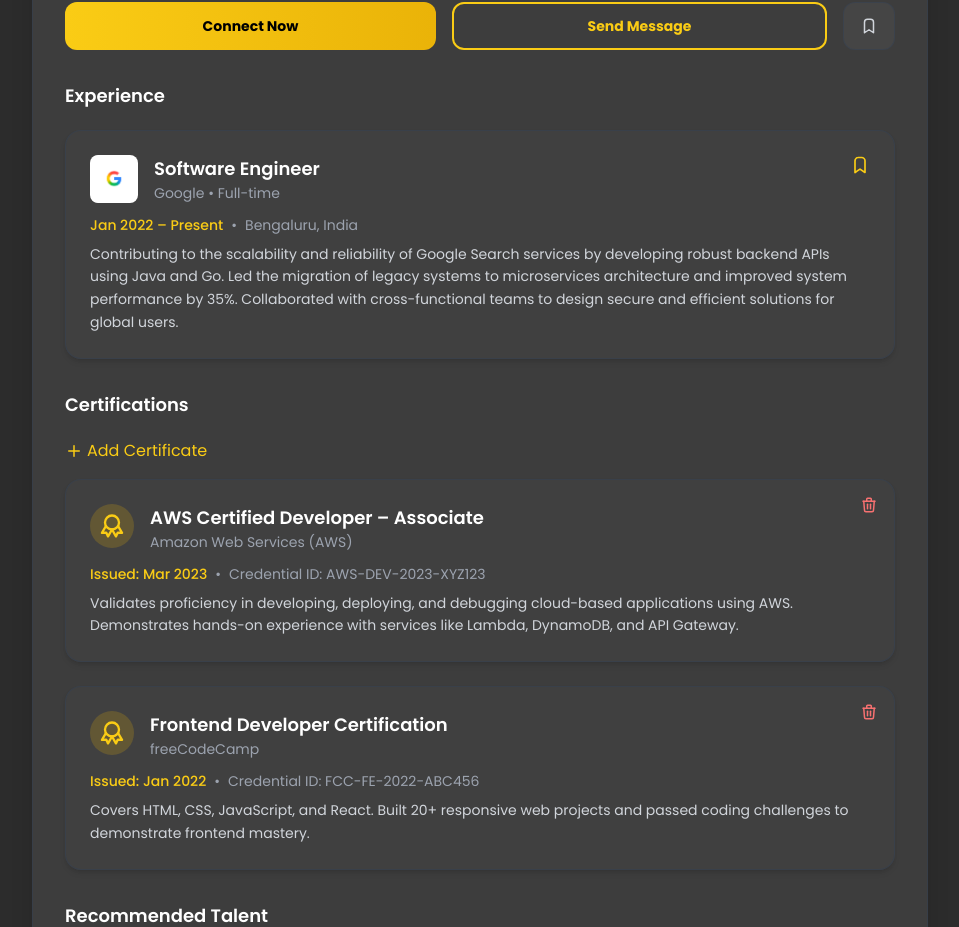
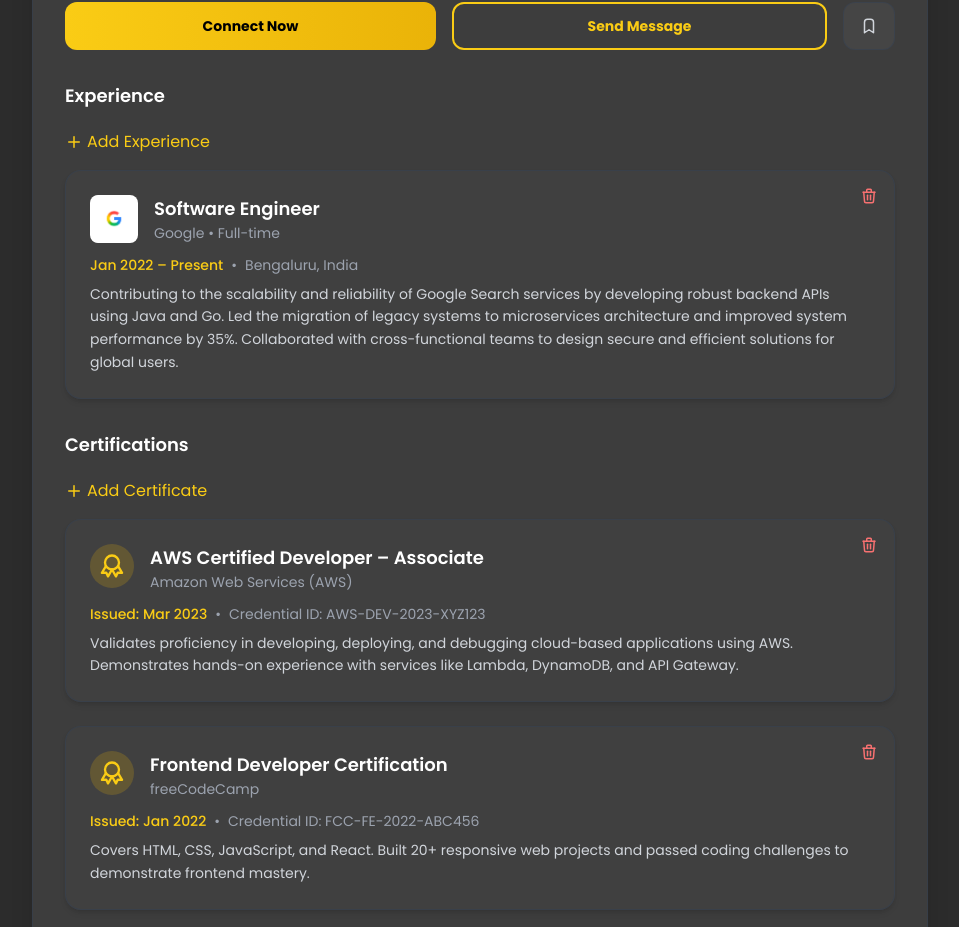
Before and after one commit to Mohmmed-Zaid/Jobluu, a React (Vite) app in the folder react-mantine-tailwind-redux/: page /profile in a window 1280 px wide. Shown: the part 957-1884 px from the top of the page, without its empty margins (160-1119 px from the left). Built offline with nearby package versions, Linux system fonts and the light colour scheme.

Commit message:
Initial push for funtionality to experience

```diff
--- a/react-mantine-tailwind-redux/src/Profile/ExpCard.tsx
+++ b/react-mantine-tailwind-redux/src/Profile/ExpCard.tsx
@@ -1,45 +1,185 @@
-import React from "react";
-import { IconBookmark } from "@tabler/icons-react";
-import CertificateCard from "../Profile/CertificateCard";
+import React, { useState } from "react";
+import { IconBookmark, IconPlus, IconTrash } from "@tabler/icons-react";
+import { TextInput, Textarea, Button, Modal } from "@mantine/core";
+
+interface Experience {
+  company: string;
+  role: string;
+  type: string;
+  start: string;
+  end: string;
+  location: string;
+  logo: string;
+  description: string;
+}
 
 const ExpCard = () => {
+  const [experiences, setExperiences] = useState<Experience[]>([
+    {
+      company: "Google",
+      role: "Software Engineer",
+      type: "Full-time",
+      start: "Jan 2022",
+      end: "Present",
+      location: "Bengaluru, India",
+      logo: "/google.png",
+      description:
+        "Contributing to the scalability and reliability of Google Search services by developing robust backend APIs using Java and Go. Led the migration of legacy systems to microservices architecture and improved system performance by 35%. Collaborated with cross-functional teams to design secure and efficient solutions for global users.",
+    },
+  ]);
+
+  const [addModal, setAddModal] = useState(false);
+  const [newExp, setNewExp] = useState<Experience>({
+    company: "",
+    role: "",
+    type: "",
+    start: "",
+    end: "",
+    location: "",
+    logo: "",
+    description: "",
+  });
+
+  const handleAddExperience = () => {
+    if (newExp.company && newExp.role) {
+      setExperiences([...experiences, newExp]);
+      setNewExp({
+        company: "",
+        role: "",
+        type: "",
+        start: "",
+        end: "",
+        location: "",
+        logo: "",
+        description: "",
+      });
+      setAddModal(false);
+    }
+  };
+
+  const handleDelete = (index: number) => {
+    const updated = [...experiences];
+    updated.splice(index, 1);
+    setExperiences(updated);
+  };
+
   return (
-    <div className="mt-5 bg-mine-shaft-800/50 border border-slate-700/50 rounded-2xl p-6 mb-6 shadow-md hover:border-yellow-400/30 transition-all duration-300">
+    <div className="mt-5">
+      <div className="flex justify-between items-center mb-4">
+        <button
+          onClick={() => setAddModal(true)}
+          className="flex items-center text-yellow-400 hover:text-yellow-300 transition"
+        >
+          <IconPlus size={18} className="mr-1" />
+          Add Experience
+        </button>
+      </div>
+
+      {experiences.map((exp, index) => (
+        <div
+          key={index}
+          className="relative bg-mine-shaft-800/50 border border-slate-700/50 rounded-2xl p-6 mb-6 shadow-md hover:border-yellow-400/30 transition-all duration-300"
+        >
+          <button
+            onClick={() => handleDelete(index)}
+            className="absolute top-4 right-4 text-red-400 hover:text-red-300 transition"
+          >
+            <IconTrash size={18} />
+          </button>
+
           <div className="flex justify-between items-start mb-3">
-        {/* Left Section */}
             <div className="flex items-center gap-4">
               <img
-            src="/google.png"
-            alt="Google"
+                src={exp.logo || "https://placehold.co/48x48?text=?"}
+                alt={exp.company}
                 className="w-12 h-12 rounded-lg object-contain bg-white p-1"
                 onError={(e) => {
-              e.currentTarget.src = "https://placehold.co/48x48?text=G";
+                  e.currentTarget.src = "https://placehold.co/48x48?text=?";
                 }}
               />
               <div>
-            <h3 className="text-lg font-semibold text-white">Software Engineer</h3>
-            <p className="text-sm text-gray-400">Google • Full-time</p>
+                <h3 className="text-lg font-semibold text-white">{exp.role}</h3>
+                <p className="text-sm text-gray-400">
+                  {exp.company} • {exp.type}
+                </p>
+              </div>
             </div>
           </div>
 
-        {/* Bookmark */}
-        <IconBookmark size={20} className="text-yellow-400 cursor-pointer" />
+          <div className="flex items-center text-sm text-gray-400 mb-2">
+            <span className="text-yellow-400 font-medium">
+              {exp.start} – {exp.end}
+            </span>
+            <span className="mx-2">•</span>
+            <span>{exp.location}</span>
           </div>
 
-      {/* Duration & Location */}
-      <div className="flex items-center text-sm text-gray-400 mb-2">
-        <span className="text-yellow-400 font-medium">Jan 2022 – Present</span>
-        <span className="mx-2">•</span>
-        <span>Bengaluru, India</span>
+          <p className="text-sm text-gray-300 leading-relaxed">{exp.description}</p>
         </div>
+      ))}
 
-      {/* Description */}
-      <p className="text-sm text-gray-300 leading-relaxed">
-        Contributing to the scalability and reliability of Google Search services by developing
-        robust backend APIs using Java and Go. Led the migration of legacy systems to
-        microservices architecture and improved system performance by 35%. Collaborated with
-        cross-functional teams to design secure and efficient solutions for global users.
-      </p>
+      {/* Add Experience Modal */}
+      <Modal opened={addModal} onClose={() => setAddModal(false)} title="Add Experience">
+        <TextInput
+          label="Company"
+          value={newExp.company}
+          onChange={(e) => setNewExp({ ...newExp, company: e.target.value })}
+          required
+          mb="sm"
+        />
+        <TextInput
+          label="Role"
+          value={newExp.role}
+          onChange={(e) => setNewExp({ ...newExp, role: e.target.value })}
+          required
+          mb="sm"
+        />
+        <TextInput
+          label="Employment Type"
+          value={newExp.type}
+          onChange={(e) => setNewExp({ ...newExp, type: e.target.value })}
+          mb="sm"
+        />
+        <div className="flex gap-4">
+          <TextInput
+            label="Start Date"
+            value={newExp.start}
+            onChange={(e) => setNewExp({ ...newExp, start: e.target.value })}
+            placeholder="e.g. Jan 2022"
+            className="flex-1"
+          />
+          <TextInput
+            label="End Date"
+            value={newExp.end}
+            onChange={(e) => setNewExp({ ...newExp, end: e.target.value })}
+            placeholder="e.g. Present"
+            className="flex-1"
+          />
+        </div>
+        <TextInput
+          label="Location"
+          value={newExp.location}
+          onChange={(e) => setNewExp({ ...newExp, location: e.target.value })}
+          mb="sm"
+        />
+        <TextInput
+          label="Company Logo URL"
+          value={newExp.logo}
+          onChange={(e) => setNewExp({ ...newExp, logo: e.target.value })}
+          mb="sm"
+        />
+        <Textarea
+          label="Description"
+          value={newExp.description}
+          onChange={(e) => setNewExp({ ...newExp, description: e.target.value })}
+          mb="md"
+          autosize
+          minRows={3}
+        />
+        <Button fullWidth color="yellow" onClick={handleAddExperience}>
+          Add
+        </Button>
+      </Modal>
     </div>
   );
 };
```
Lines whose indentation alone changed are shown as unchanged.
